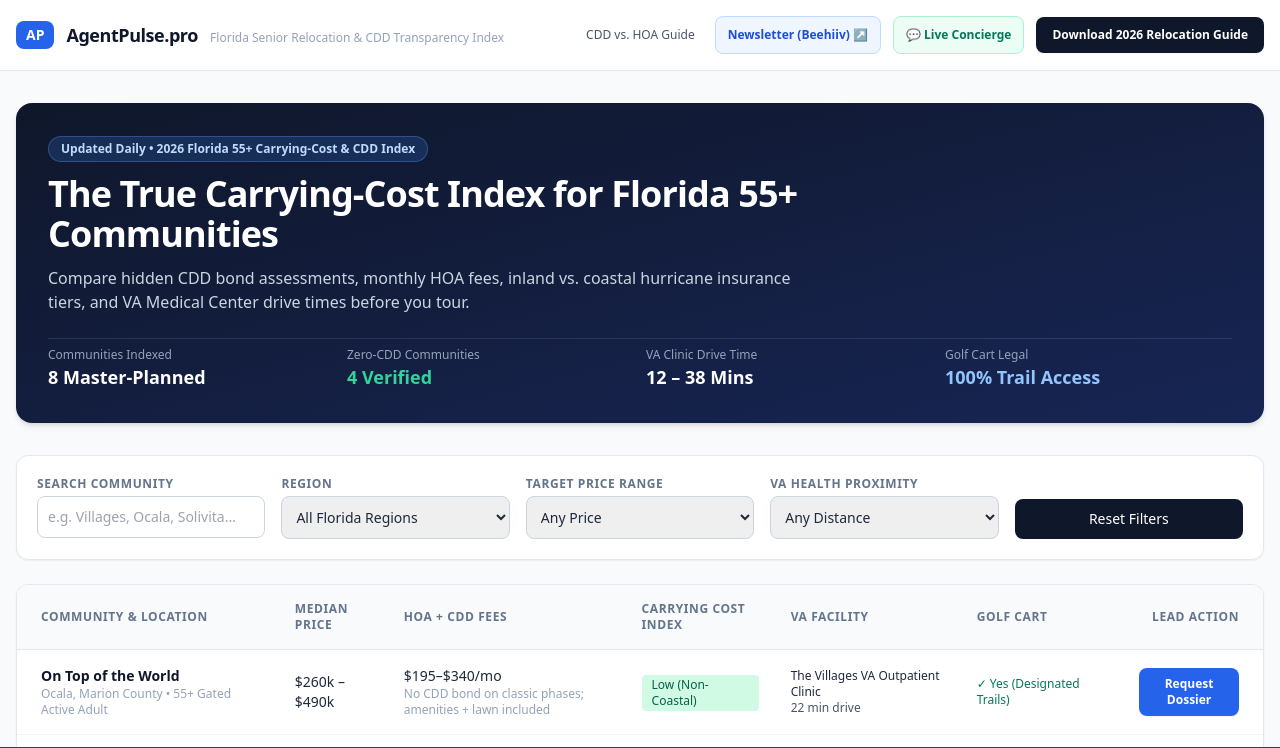
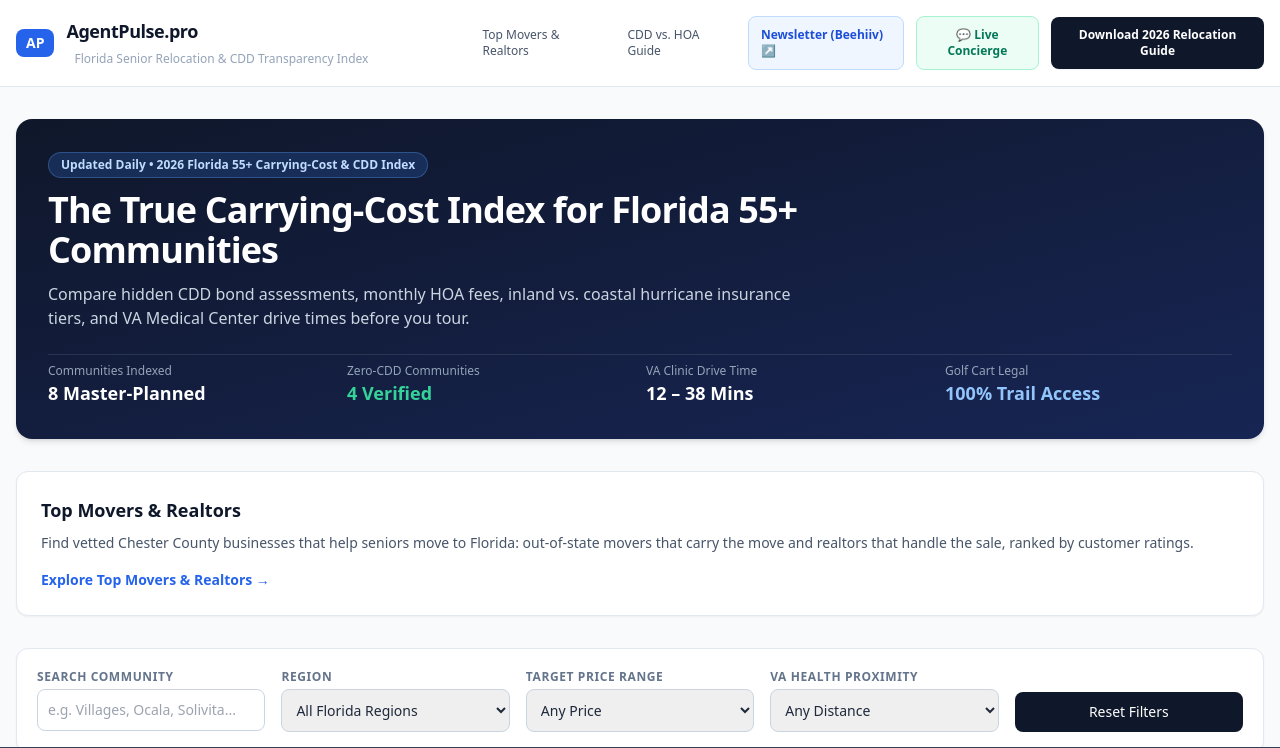
Before and after one commit to sovereign-fit/blogerr, a plain HTML site: page index.html in a window 1280 px wide. Shown: the top 748 px of the page. Drawn offline with nearby package versions, Linux system fonts and the light colour scheme.

Commit message:
Link main index to movers and realtors page

```diff
--- a/index.html
+++ b/index.html
@@ -182,6 +182,9 @@
         </div>
       </div>
       <nav aria-label="Primary Navigation" class="flex items-center gap-2 sm:gap-3">
+        <a href="/movers-realtors/" class="hidden md:inline-block text-xs font-medium text-slate-600 hover:text-slate-900 px-2 py-2">
+          Top Movers &amp; Realtors
+        </a>
         <a href="#cdd-faq" class="hidden md:inline-block text-xs font-medium text-slate-600 hover:text-slate-900 px-2 py-2">
           CDD vs. HOA Guide
         </a>
@@ -231,6 +234,17 @@
             <span class="text-lg font-bold text-blue-300">100% Trail Access</span>
           </div>
         </div>
+      </div>
+    </section>
+
+    <!-- Top Movers & Realtors branch index -->
+    <section aria-labelledby="movers-realtors-link-heading" class="max-w-7xl mx-auto px-4 py-4">
+      <div class="bg-white p-5 md:p-6 rounded-xl border border-slate-200 shadow-sm">
+        <h2 id="movers-realtors-link-heading" class="text-lg font-bold text-slate-900 mb-2">Top Movers &amp; Realtors</h2>
+        <p class="text-sm text-slate-600 leading-relaxed mb-3">
+          Find vetted Chester County businesses that help seniors move to Florida: out-of-state movers that carry the move and realtors that handle the sale, ranked by customer ratings.
+        </p>
+        <a href="/movers-realtors/" class="text-blue-600 font-semibold text-sm hover:underline">Explore Top Movers &amp; Realtors →</a>
       </div>
     </section>
 
```
